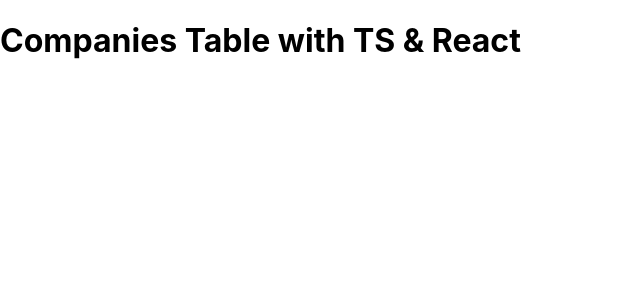
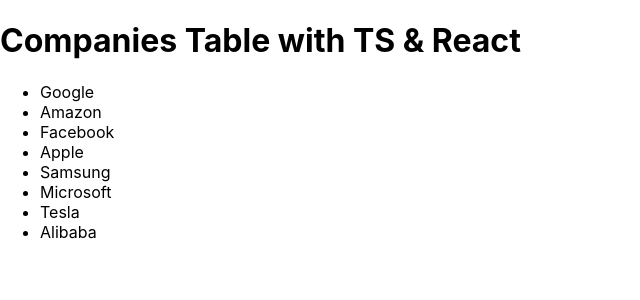
Before and after one commit to ozlemts/company, a React (Create React App) app: page / in a window 1280 px wide. Shown: the top 300 px of the page, without its empty margins (0-640 px from the left). Built offline with nearby package versions, Linux system fonts and the light colour scheme.

Commit message:
Company list view has created

```diff
--- a/src/App.tsx
+++ b/src/App.tsx
@@ -1,9 +1,11 @@
 import React from 'react';
+import {CompanyTable} from "./CompanyTable";
 
 function App() {
   return (
     <div>
-        <h1>Companies Table with TS & React</h1>
+      <h1>Companies Table with TS & React</h1>
+      <CompanyTable/>
     </div>
   );
 }
--- /dev/null
+++ b/src/CompanyTable.tsx
@@ -0,0 +1,25 @@
+import React from "react";
+
+export const CompanyTable = () => {
+  const data: Array<companyType> = [
+    {"id": 145, "name": "Google"},
+    {"id": 496, "name": "Amazon"},
+    {"id": 129, "name": "Facebook"},
+    {"id": 593, "name": "Apple"},
+    {"id": 952, "name": "Samsung"},
+    {"id": 819, "name": "Microsoft"},
+    {"id": 427, "name": "Tesla"},
+    {"id": 901, "name": "Alibaba"}
+  ]
+
+  return (
+    <div>
+      <ul>
+        {data.map((e) => (
+          <li>{e.name}</li>
+        ))}
+      </ul>
+    </div>
+  )
+
+}
```
